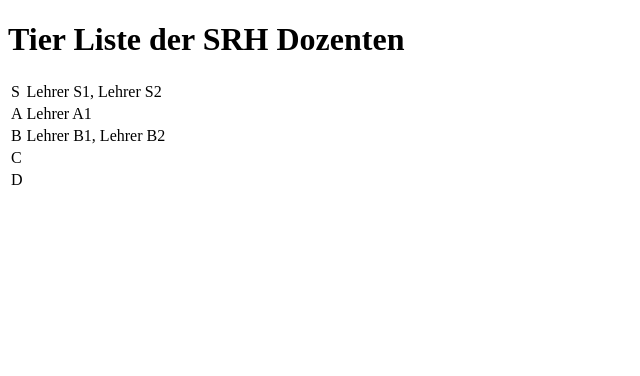
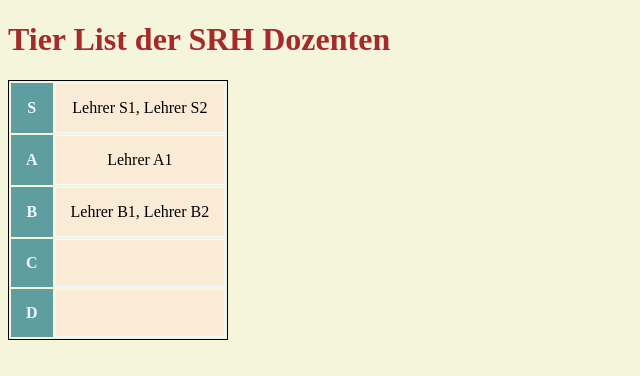
Before and after one commit to JanineEML/jeml-fia, a plain HTML site: page web/tierlist/index.html in a window 1280 px wide. Shown: the whole page, without its empty margins (0-640 px from the left). Drawn offline with Linux system fonts and the light colour scheme.

Commit message:
added style.css

```diff
--- a/web/tierlist/index.html
+++ b/web/tierlist/index.html
@@ -3,34 +3,38 @@
 <head>
     <meta charset="UTF-8">
     <meta name="viewport" content="width=device-width, initial-scale=1.0">
+    <link rel="stylesheet" href="style.css">
     <title>Tier List</title>
 </head>
+
+<!-- Pretty Printer: Shift + Alt + F -->
 <body>
     <h1>
-        Tier Liste der SRH Dozenten
+        Tier List der SRH Dozenten
     </h1>
 
     <table>
         <!-- <tr> steht für TableRow, also Zeile der Tabelle -->
         <tr>
+            <!-- <th> steht für TableHeader, also Kopf der Tabelle -->
             <!-- <td> steht für TableData, also Spalte der Tabelle -->
-            <td>S</td>
+            <th>S</th>
             <td>Lehrer S1, Lehrer S2</td>
         </tr>
         <tr>
-            <td>A</td>
+            <th>A</th>
             <td>Lehrer A1</td>
         </tr>
         <tr>
-            <td>B</td>
+            <th>B</th>
             <td>Lehrer B1, Lehrer B2</td>
         </tr>
         <tr>
-            <td>C</td>
+            <th>C</th>
             <td></td>
         </tr>
         <tr>
-            <td>D</td>
+            <th>D</th>
             <td></td>
         </tr>
     </table>
--- /dev/null
+++ b/web/tierlist/style.css
@@ -0,0 +1,27 @@
+body {
+    background-color: beige;
+}
+
+h1 {
+    color: brown;
+    text-align: left;
+}
+
+table {
+    border: 1px solid;
+}
+
+th {
+    color: aliceblue;
+    background-color: cadetblue;
+    padding: 15px;
+}
+
+tr, td {
+    padding: 15px;
+    text-align: center;
+    background-color: antiquewhite;
+    border: 1px solid;
+    border-color:aliceblue;
+    border-style: groove;
+}
```
Also changed, not shown: 2 other files.
